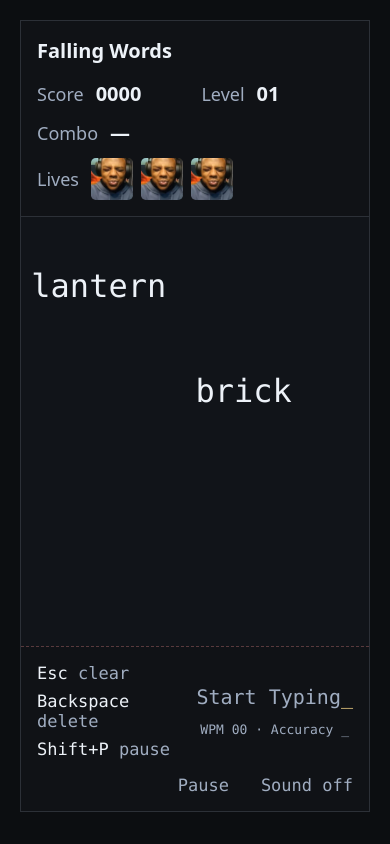
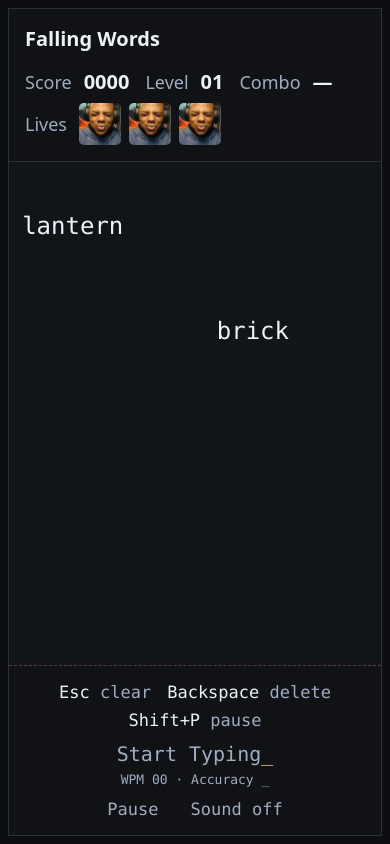
Before and after one commit to Divyanshu20092009/Falling-words, a plain HTML site: page index.html in a window 390 px wide. Both pictures are taken after a click on the button "START GAME". Drawn offline with Linux system fonts and the light colour scheme.

Commit message:
minor bugs

```diff
--- a/script.js
+++ b/script.js
@@ -110,7 +110,7 @@ function updateTyping(prefix = "", wrong = false) {
 function updateStats() {
   const wpm = activeSeconds ? Math.round((correctLetters / 5) *60 / activeSeconds) : 0;
   wpmDisplay.textContent = String(wpm).padStart(2 , "0");
-  accuracyDisplay.textContent = letterAttempts ? `${Math.round(correctLetters * 100 / letterAttempts)}%` : "_"
+  accuracyDisplay.textContent = letterAttempts ? `${Math.round(correctLetters * 100 / letterAttempts)}%` : "_";
 }
 
 function updateWord() {
@@ -269,8 +269,8 @@ function togglePause() {
 
 function toggleSound() {
   soundOn = !soundOn;
-  soundButton.textContent = soundOn ? "SoundOn" : "Sound off";
-  if (SoundOn) {
+  soundButton.textContent = soundOn ? "Sound On" : "Sound off";
+  if (soundOn) {
     try {
       audio ??= new AudioContext();
       audio.resume().catch(() => {});
@@ -278,7 +278,7 @@ function toggleSound() {
   }
 }
 
-function playsound(frequency, duration) {
+function playSound(frequency, duration) {
   if (!soundOn || audio?.state !== "running") {
     return;
   }
@@ -289,7 +289,7 @@ function playsound(frequency, duration) {
     const now = audio.currentTime;
     tone.frequency.value = frequency;
     volume.gain.setValueAtTime(0.055, now);
-    volume.gain.exponenetialRampToValueAtTime(0.001, now + duration);
+    volume.gain.exponentialRampToValueAtTime(0.001, now + duration);
     tone.connect(volume).connect(audio.destination);
     tone.start(now);
     tone.stop(now + duration);
@@ -320,8 +320,8 @@ function startGame() {
   score = 0;
   lives = 3;
   combo = 0;
-  correctletters = 0;
-  letterattempts = 0;
+  correctLetters = 0;
+  letterAttempts = 0;
   activeSeconds = 0;
   updateHud();
   updateLives();
--- a/style.css
+++ b/style.css
@@ -148,7 +148,7 @@ h1,
 }
 
 .game-footer {
-  padding-block: clamp(1rem, 3vw, 2.5rem);
+  padding-block: clamp(1rem, 3vw, 1.875rem);
   color: var(--muted);
   font: 1.0625rem var(--mono);
 }
@@ -166,12 +166,6 @@ h1,
   font: inherit;
 }
 
-.typing {
-  display: flex;
-  flex-direction: column;
-  gap: 0.5rem;
-}
-
 #typing-status {
   font-size: 1.25rem;
 }
@@ -185,7 +179,7 @@ h1,
 }
 
 .typing-stats {
-    margin: 0.3rem 0 0;
+  margin: 0.375rem 0 0;
   font-size: 0.8125rem;
   font-variant-numeric: tabular-nums;
 }
@@ -222,23 +216,19 @@ button:disabled {
   opacity: 0.5;
 }
 
-button:disabled {
-    opacity: 0.5;
-}
-
-@media ( max-width: 100px) {
+@media (max-width: 700px) {
   body {
     padding: 0.5rem;
   }
 
   .hud,
   .shortcuts {
-        gap: 1rem 1rem;
+    gap: 0.5rem 1rem;
   }
 
   .game-footer {
     flex-direction: column;
-        gap: 0.75;
+    gap: 0.75rem;
   }
 
   .shortcuts,
```
Lines whose indentation alone changed are shown as unchanged.
